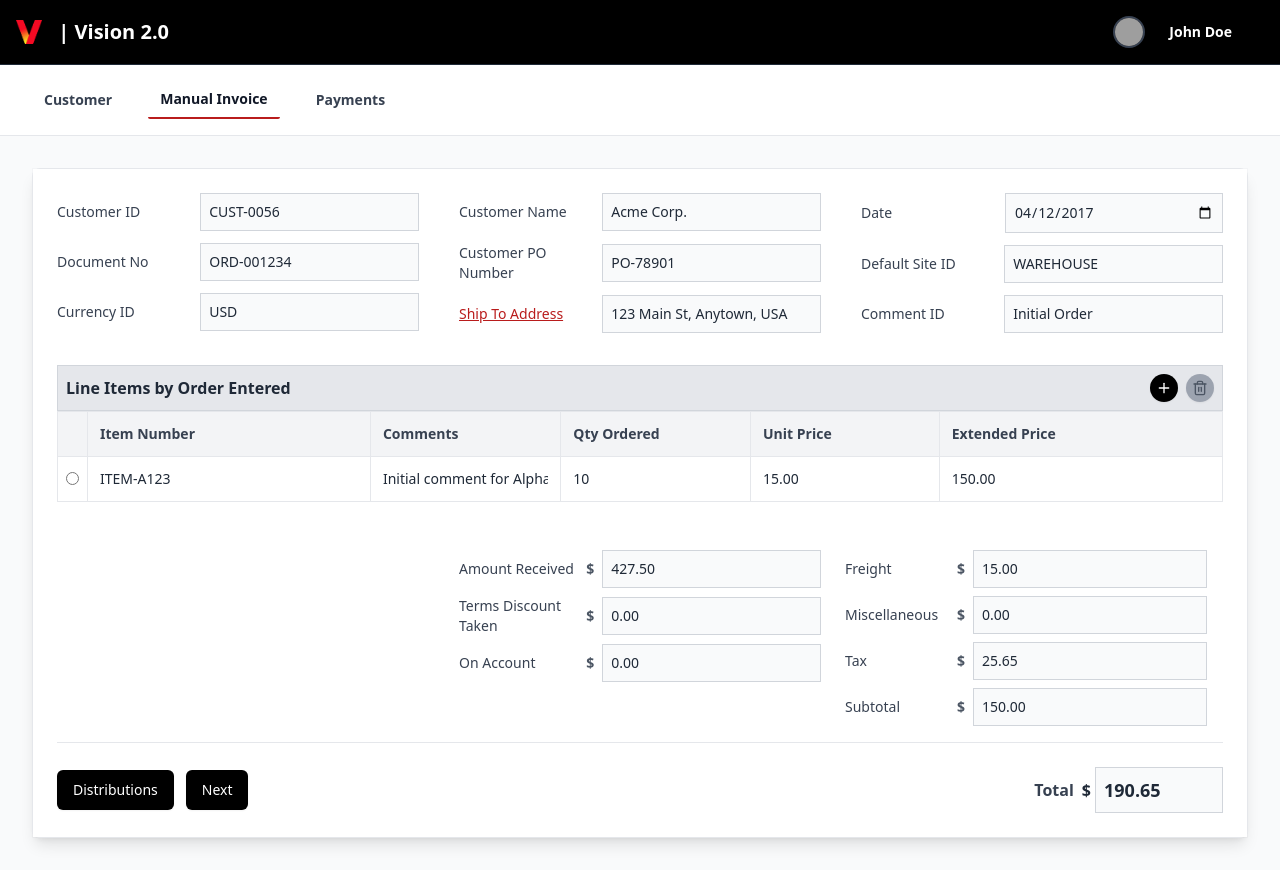
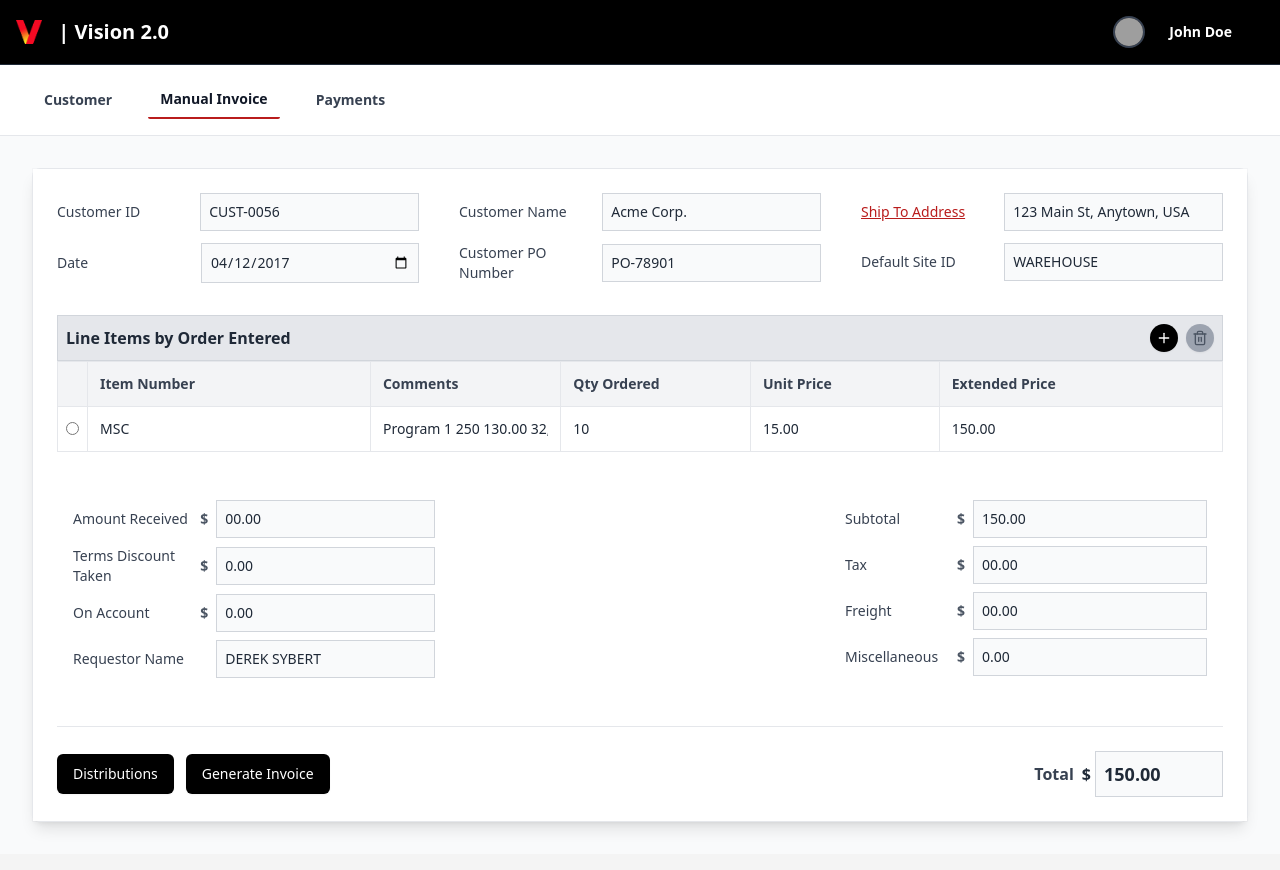
Before and after one commit to KumarDevHub/OEM-Portal, a React (Create React App) app: page / in a window 1280 px wide. Both pictures are taken after a click on the button "Manual Invoice". Built offline with nearby package versions, Linux system fonts and the light colour scheme; grey boxes are pictures that could not be loaded.

Commit message:
Invoice demo feedback

```diff
--- a/src/App.js
+++ b/src/App.js
@@ -39,7 +39,7 @@ const customerData = {
 // Mock data for items and units of measure
 const mockItems = [
   {
-    id: "ITEM-A123",
+    id: "MSC",
     name: "Product Alpha",
     defaultUomId: "EA",
     defaultUnitPrice: 15.0,
@@ -235,7 +235,6 @@ const SalesDistributionEntry = ({ onClose, invoiceHeaderData }) => {
   ]);
 
   const [editingDistribution, setEditingDistribution] = useState(null); // State for the distribution being edited
-  const [showProgressBarPopup, setShowProgressBarPopup] = useState(false); // New state for progress bar popup
 
   // Handle radio button change for distribution selection
   const handleDistributionSelect = (id) => {
@@ -273,7 +272,6 @@ const SalesDistributionEntry = ({ onClose, invoiceHeaderData }) => {
 
     // Handle "OK" button click to open progress bar popup
   const handleOkClick = () => {
-    setShowProgressBarPopup(true);
   };
 
 
@@ -411,7 +409,7 @@ const SalesDistributionEntry = ({ onClose, invoiceHeaderData }) => {
 
           {/* Footer Buttons */}
           <div className="p-4 bg-gray-100 border-t border-gray-200 flex flex-col sm:flex-row justify-end space-y-2 sm:space-y-0 sm:space-x-4 rounded-b-lg">
-            <button  onClick={handleOkClick} className="bg-black text-white rounded-md px-4 py-2 text-sm font-medium shadow-sm hover:bg-gray-800 transition-colors duration-200">Generate Invoice</button>
+            <button  onClick={handleOkClick} className="bg-black text-white rounded-md px-4 py-2 text-sm font-medium shadow-sm hover:bg-gray-800 transition-colors duration-200">Apply</button>
           </div>
         </div>
         {editingDistribution && (
@@ -420,9 +418,6 @@ const SalesDistributionEntry = ({ onClose, invoiceHeaderData }) => {
             onSave={handleUpdateDistribution}
             onCancel={handleCancelEdit}
           />
-        )}
-        {showProgressBarPopup && (
-          <ProgressBarPopup onClose={() => setShowProgressBarPopup(false)} />
         )}
     </div>
   );
@@ -553,7 +548,7 @@ const SalesTransactionEntryForm = ({ onDistributionsClick }) => {
   // State for line items (mock data for demonstration of sorting)
   const [lineItems, setLineItems] = useState([
     // Initial data, now referencing mock items
-    { id: 1, itemId: 'ITEM-A123', comments: 'Initial comment for Alpha', qtyOrdered: 10, unitPrice: 15.00, extendedPrice: 0.00 },
+    { id: 1, itemId: 'MSC', comments: 'Program 1 250 130.00 32,500.00', qtyOrdered: 10, unitPrice: 15.00, extendedPrice: 0.00 },
   ]);
 
   // UseEffec to calculate extended price when line items change
@@ -589,6 +584,7 @@ const SalesTransactionEntryForm = ({ onDistributionsClick }) => {
   // State for Ship To Address popup
   const [showAddressPopup, setShowAddressPopup] = useState(false);
   const [availableShipToAddresses, setAvailableShipToAddresses] = useState([]);
+  const [showProgressBarPopup, setShowProgressBarPopup] = useState(false); // New state for progress bar popup
 
 
   // Effect to set initial values or clear if customer ID is empty
@@ -786,6 +782,11 @@ const SalesTransactionEntryForm = ({ onDistributionsClick }) => {
     onDistributionsClick(dataToPass);
   };
 
+        // Handle "Generate Invoice" button click to open progress bar popup
+  const handleGenerateInvoiceClick = () => {
+    setShowProgressBarPopup(true);
+  };
+
   // Calculate total extended price for the form summary
   const totalExtendedPrice = lineItems.reduce((sum, item) => sum + item.extendedPrice, 0);
 
@@ -802,20 +803,27 @@ const SalesTransactionEntryForm = ({ onDistributionsClick }) => {
                   <input type="text" id="customer-id" value={customerId} onChange={handleCustomerIdChange} className="w-full p-2 border border-gray-300 bg-gray-50 text-sm focus:ring-red-700 focus:border-red-700" />
                 </div>
               </div>
+              {/* NEW POSITION FOR DATE */}
+              <div className="flex items-center">
+                <label htmlFor="date" className="w-36 text-gray-700 font-medium">Date</label>
+                <div className="flex-grow flex items-center gap-2">
+                  <input type="date" id="date" value={documentDate} onChange={handleDocumentDateChange} className="w-full p-2 border border-gray-300 bg-gray-50 text-sm focus:ring-red-700 focus:border-red-700" />
+                </div>
+              </div>
               {/* Removed Type/Type ID field */}
-              <div className="flex items-center">
+              {/* <div className="flex items-center">
                 <label htmlFor="document-no" className="w-36 text-gray-700 font-medium">Document No</label>
                 <div className="flex-grow flex items-center gap-2">
                   <input type="text" id="document-no" value={documentNumber} onChange={handleDocumentNumberChange} className="w-full p-2 border border-gray-300 bg-gray-50 text-sm focus:ring-red-700 focus:border-red-700" />
                 </div>
-              </div>
+              </div> */}
               {/* Moved Currency ID here */}
-              <div className="flex items-center">
+              {/* <div className="flex items-center">
                 <label htmlFor="currency-id" className="w-36 text-gray-700 font-medium">Currency ID</label>
                 <div className="flex-grow flex items-center gap-2">
                   <input type="text" defaultValue="USD" className="w-full p-2 border border-gray-300 bg-gray-50 text-sm focus:ring-red-700 focus:border-red-700" />
                 </div>
-              </div>
+              </div> */}
             </div>
 
             <div className="flex flex-col space-y-3">
@@ -832,6 +840,10 @@ const SalesTransactionEntryForm = ({ onDistributionsClick }) => {
                   <input type="text" defaultValue="PO-78901" className="w-full p-2 border border-gray-300 bg-gray-50 text-sm focus:ring-red-700 focus:border-red-700" />
                 </div>
               </div>
+
+            </div>
+
+            <div className="flex flex-col space-y-3">
               {/* NEW POSITION FOR SHIP TO ADDRESS */}
               <div className="flex items-center">
                 {/* Changed label to a button for clickability */}
@@ -842,27 +854,10 @@ const SalesTransactionEntryForm = ({ onDistributionsClick }) => {
                   <input type="text" id="ship-to-address" value={shipToAddress} onChange={handleShipToAddressChange} className="w-full p-2 border border-gray-300 bg-gray-50 text-sm focus:ring-red-700 focus:border-red-700" />
                 </div>
               </div>
-            </div>
-
-            <div className="flex flex-col space-y-3">
-              {/* NEW POSITION FOR DATE */}
-              <div className="flex items-center">
-                <label htmlFor="date" className="w-36 text-gray-700 font-medium">Date</label>
-                <div className="flex-grow flex items-center gap-2">
-                  <input type="date" id="date" value={documentDate} onChange={handleDocumentDateChange} className="w-full p-2 border border-gray-300 bg-gray-50 text-sm focus:ring-red-700 focus:border-red-700" />
-                </div>
-              </div>
               <div className="flex items-center">
                 <label htmlFor="default-site-id" className="w-36 text-gray-700 font-medium">Default Site ID</label>
                 <div className="flex-grow flex items-center gap-2">
                   <input type="text" defaultValue="WAREHOUSE" className="w-full p-2 border border-gray-300 bg-gray-50 text-sm focus:ring-red-700 focus:border-red-700" />
-                </div>
-              </div>
-              {/* Moved Comment ID here previously */}
-              <div className="flex items-center">
-                <label htmlFor="comment-id" className="w-36 text-gray-700 font-medium">Comment ID</label>
-                <div className="flex-grow flex items-center gap-2">
-                  <input type="text" id="comment-id" defaultValue="Initial Order" className="w-full p-2 border border-gray-300 bg-gray-50 text-sm focus:ring-red-700 focus:border-red-700" />
                 </div>
               </div>
             </div>
@@ -993,14 +988,12 @@ const SalesTransactionEntryForm = ({ onDistributionsClick }) => {
           {/* Combined summary section into a 2-column layout */}
           <div className="px-2 py-3 md:px-4 md:py-4 grid grid-cols-1 md:grid-cols-3 gap-x-4 md:gap-x-6 gap-y-2 md:gap-y-3 border-b border-gray-200 text-sm">
   {/* Left column: Amount Received, Terms Discount Taken, On Account */}
-  {/* Middle column: Empty */}
-  <div></div>
   <div className="flex flex-col space-y-2">
     <div className="flex items-center">
       <label htmlFor="amount-received" className="w-28 sm:w-32 text-gray-700 font-medium">Amount Received</label>
       <div className="flex-grow flex items-center gap-1">
         <span className="mr-1 text-gray-600 font-semibold">$</span>
-        <input type="text" id="amount-received" defaultValue="427.50" className="w-full p-2 border border-gray-300 bg-gray-50 text-sm focus:ring-red-700 focus:border-red-700"/>
+        <input type="text" id="amount-received" defaultValue="00.00" className="w-full p-2 border border-gray-300 bg-gray-50 text-sm focus:ring-red-700 focus:border-red-700"/>
       </div>
     </div>
     <div className="flex items-center">
@@ -1017,18 +1010,40 @@ const SalesTransactionEntryForm = ({ onDistributionsClick }) => {
         <input type="text" id="on-account" defaultValue="0.00" className="w-full p-2 border border-gray-300 bg-gray-50 text-sm focus:ring-red-700 focus:border-red-700" />
       </div>
     </div>
+    {/* Moved Comment ID here previously */}
+     <div className="flex items-center">
+      <label htmlFor="comment-id" className="w-36 text-gray-700 font-medium">Requestor Name</label>
+      <div className="flex-grow flex items-center gap-2">
+        <input type="text" id="comment-id" defaultValue="DEREK SYBERT" className="w-full p-2 border border-gray-300 bg-gray-50 text-sm focus:ring-red-700 focus:border-red-700" />
+      </div>
+     </div>
     <div className="h-6"></div>
   </div>
 
-
+    {/* Middle column: Empty */}
+  <div></div>
 
   {/* Right column: Freight, Miscellaneous, Tax, Subtotal */}
   <div className="flex flex-col space-y-2">
+    <div className="flex items-center">
+      <label htmlFor="subtotal" className="w-24 sm:w-28 text-gray-700 font-medium">Subtotal</label>
+      <div className="flex-grow flex items-center gap-1">
+        <span className="mr-1 text-gray-600 font-semibold">$</span>
+        <input type="text" id="subtotal" value={totalExtendedPrice.toFixed(2)} readOnly className="w-full p-2 border border-gray-300 bg-gray-50 text-sm focus:ring-red-700 focus:border-red-700" />
+      </div>
+    </div>
+    <div className="flex items-center">
+      <label htmlFor="tax" className="w-24 sm:w-28 text-gray-700 font-medium">Tax</label>
+      <div className="flex-grow flex items-center gap-1">
+        <span className="mr-1 text-gray-600 font-semibold">$</span>
+        <input type="text" id="tax" defaultValue="00.00" className="w-full p-2 border border-gray-300 bg-gray-50 text-sm focus:ring-red-700 focus:border-red-700" readOnly />
+      </div>
+    </div>
     <div className="flex items-center">
       <label htmlFor="freight" className="w-24 sm:w-28 text-gray-700 font-medium">Freight</label>
       <div className="flex-grow flex items-center gap-1">
         <span className="mr-1 text-gray-600 font-semibold">$</span>
-        <input type="text" id="freight" defaultValue="15.00" className="w-full p-2 border border-gray-300 bg-gray-50 text-sm focus:ring-red-700 focus:border-red-700" />
+        <input type="text" id="freight" defaultValue="00.00" className="w-full p-2 border border-gray-300 bg-gray-50 text-sm focus:ring-red-700 focus:border-red-700" />
       </div>
     </div>
     <div className="flex items-center">
@@ -1038,20 +1053,6 @@ const SalesTransactionEntryForm = ({ onDistributionsClick }) => {
         <input type="text" id="miscellaneous" defaultValue="0.00" className="w-full p-2 border border-gray-300 bg-gray-50 text-sm focus:ring-red-700 focus:border-red-700" />
       </div>
     </div>
-    <div className="flex items-center">
-      <label htmlFor="tax" className="w-24 sm:w-28 text-gray-700 font-medium">Tax</label>
-      <div className="flex-grow flex items-center gap-1">
-        <span className="mr-1 text-gray-600 font-semibold">$</span>
-        <input type="text" id="tax" defaultValue="25.65" className="w-full p-2 border border-gray-300 bg-gray-50 text-sm focus:ring-red-700 focus:border-red-700" readOnly />
-      </div>
-    </div>
-    <div className="flex items-center">
-      <label htmlFor="subtotal" className="w-24 sm:w-28 text-gray-700 font-medium">Subtotal</label>
-      <div className="flex-grow flex items-center gap-1">
-        <span className="mr-1 text-gray-600 font-semibold">$</span>
-        <input type="text" id="subtotal" value={totalExtendedPrice.toFixed(2)} readOnly className="w-full p-2 border border-gray-300 bg-gray-50 text-sm focus:ring-red-700 focus:border-red-700" />
-      </div>
-    </div>
   </div>
 </div>
 
@@ -1064,17 +1065,17 @@ const SalesTransactionEntryForm = ({ onDistributionsClick }) => {
                 Distributions
               </button>
               <button
-                onClick={handleDistributionsButtonClick}
+                onClick={handleGenerateInvoiceClick}
                 className="bg-black text-white hover:bg-gray-800 rounded-md px-4 py-2.5 text-sm font-medium shadow-sm transition-colors duration-200 w-full sm:w-auto"
               >
-                Next
+                Generate Invoice
               </button>
             </div>
             <div className="flex items-center w-full sm:w-auto justify-end">
               <label className="text-gray-700 text-base font-semibold mr-2">Total</label>
               <div className="flex items-center">
                 <span className="mr-1 text-gray-800 text-md font-bold">$</span>
-                <input type="text" value={(totalExtendedPrice + 15.00 + 25.65).toFixed(2)} className="p-2 border border-gray-300 bg-gray-50 text-left font-bold text-lg w-28 sm:w-32" readOnly />
+                <input type="text" value={(totalExtendedPrice).toFixed(2)} className="p-2 border border-gray-300 bg-gray-50 text-left font-bold text-lg w-28 sm:w-32" readOnly />
               </div>
             </div>
           </div>
@@ -1101,6 +1102,9 @@ const SalesTransactionEntryForm = ({ onDistributionsClick }) => {
           onClose={() => setShowAddressPopup(false)}
         />
       )}
+      {showProgressBarPopup && (
+          <ProgressBarPopup onClose={() => setShowProgressBarPopup(false)} />
+        )}
     </div>
   );
 };
```
